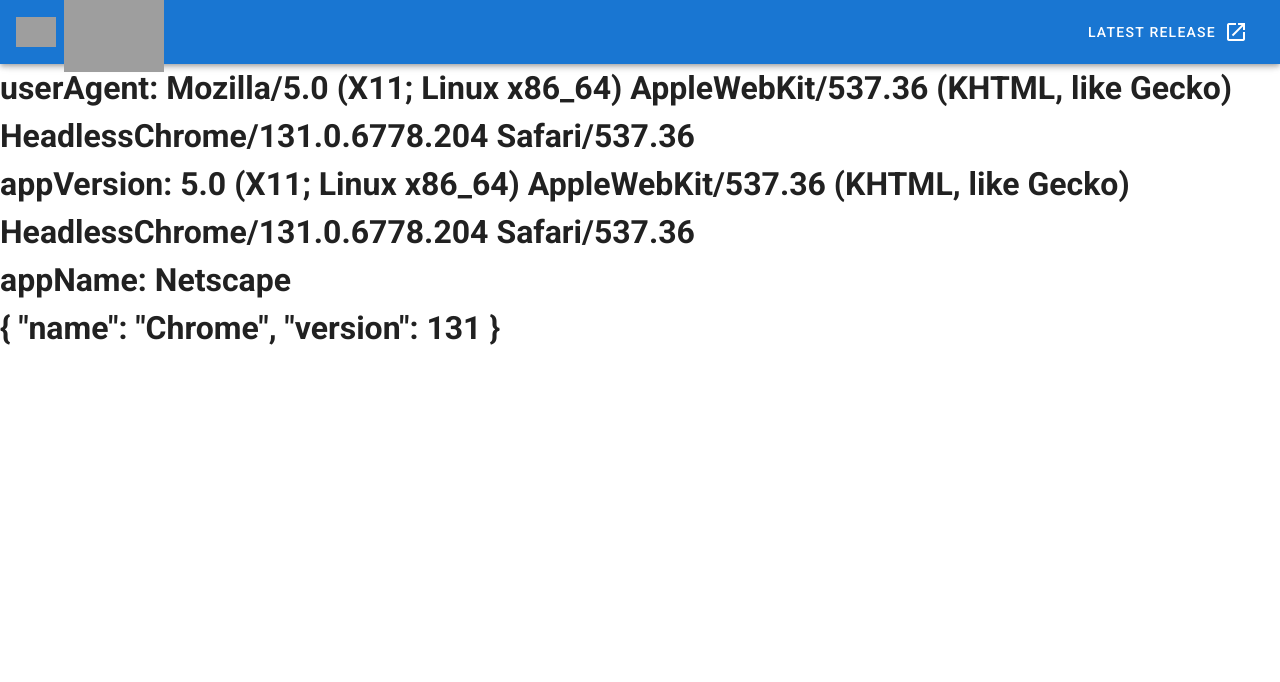
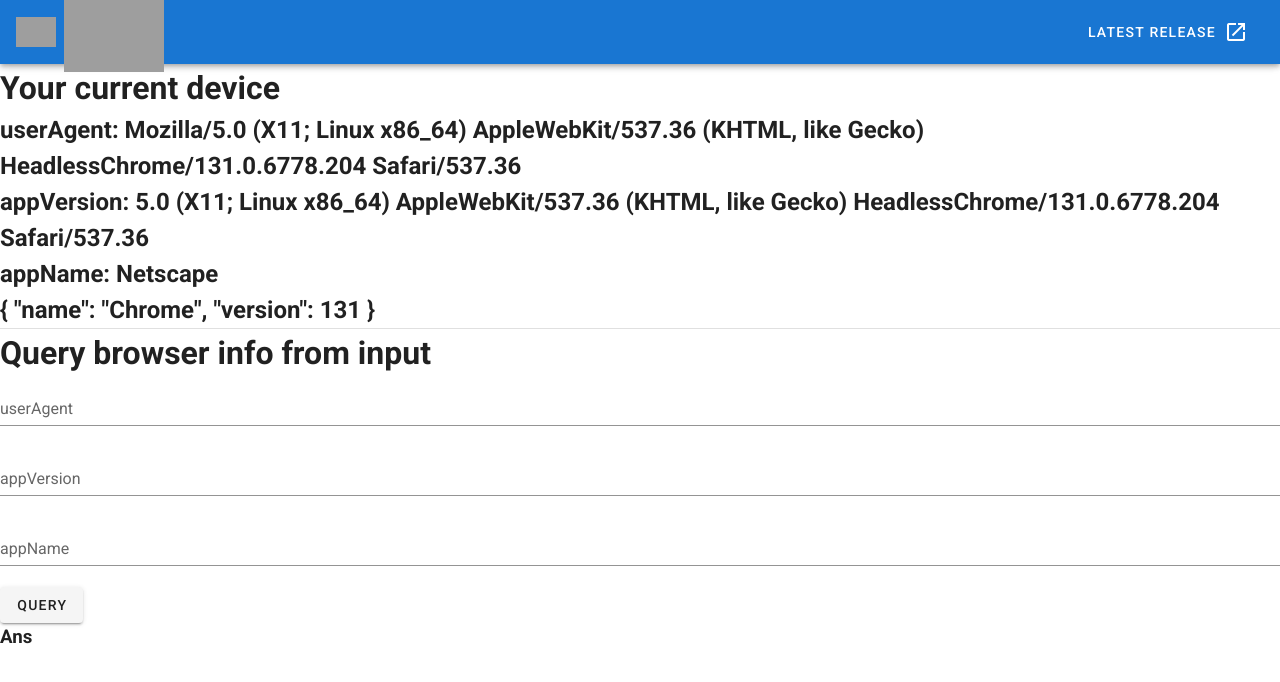
Before and after one commit to MuhdNurKamal/browser-info, a Vue app: page / in a window 1280 px wide. Shown: the top 682 px of the page. Built offline with nearby package versions, Linux system fonts and the light colour scheme; grey boxes are pictures that could not be loaded.

Commit message:
Add query

```diff
--- a/src/components/HelloWorld.vue
+++ b/src/components/HelloWorld.vue
@@ -1,9 +1,17 @@
 <template>
   <div class="hello">
-    <h1>userAgent: {{ navigator.userAgent }}</h1>
-    <h1>appVersion: {{ navigator.appVersion }}</h1>
-    <h1>appName: {{ navigator.appName }}</h1>
-    <h1>{{ info }}</h1>
+    <h1>Your current device</h1>
+    <h2>userAgent: {{ navigator.userAgent }}</h2>
+    <h2>appVersion: {{ navigator.appVersion }}</h2>
+    <h2>appName: {{ navigator.appName }}</h2>
+    <h2>{{ info }}</h2>
+    <v-divider></v-divider>
+    <h1>Query browser info from input</h1>
+    <v-text-field v-model="userAgent" label="userAgent"></v-text-field>
+    <v-text-field v-model="appVersion" label="appVersion"></v-text-field>
+    <v-text-field v-model="appName" label="appName"></v-text-field>
+    <v-btn @click="handleQuery">Query</v-btn>
+    <h3>Ans {{ ans }}</h3>
   </div>
 </template>
 
@@ -17,7 +25,30 @@
     msg: String,
   },
   data: () => {
-    return { info, navigator: navigator };
+    return {
+      info,
+      navigator: navigator,
+      userAgent: "",
+      appVersion: "",
+      appName: "",
+      ans: "",
+    };
+  },
+  methods: {
+    handleQuery: function() {
+      const nav = {
+        userAgent: this.userAgent,
+        appName: this.appName,
+        appVersion: this.appVersion,
+      };
+      this.ans = getBrowserInfo(nav);
+    },
   },
 };
 </script>
+
+<style scoped>
+div {
+  justify-content: center;
+}
+</style>
--- a/src/utils.ts
+++ b/src/utils.ts
@@ -1,33 +1,43 @@
-export function getBrowserInfo() {
-    if (!navigator || !navigator.userAgent) {
-        return ""
+export function getBrowserInfo(navInput: Navigator) {
+  let nav = navigator;
+  if (navInput) {
+    nav = navInput;
   }
-    var userAgent = navigator.userAgent;
-    var matches = userAgent.match(/(opera|chrome|safari|firefox|msie|trident(?=\/))\/?\s*(\d+)/i) || [];
+  if (!nav || !nav.userAgent) {
+    return "";
+  }
+  var userAgent = nav.userAgent;
+  var matches =
+    userAgent.match(
+      /(opera|chrome|safari|firefox|msie|trident(?=\/))\/?\s*(\d+)/i
+    ) || [];
   var temp;
 
   if (/trident/i.test(matches[1])) {
     temp = /\brv[ :]+(\d+)/g.exec(userAgent) || [];
     return {
-            name: 'IE',
-            version: parseInt(temp[1])
+      name: "IE",
+      version: parseInt(temp[1]),
+    };
   }
-    }
-    if (matches[1] === 'Chrome') {
+  if (matches[1] === "Chrome") {
     temp = userAgent.match(/\b(OPR|Edge)\/(\d+)/);
     if (temp != null) {
       return {
         name: temp[0],
-                version: parseInt(temp[1])
+        version: parseInt(temp[1]),
+      };
     }
   }
-    }
-    matches = matches[2] ? [matches[1], matches[2]] : [navigator.appName, navigator.appVersion, '-?'];
-    if ((temp = userAgent.match(/version\/(\d+)/i)) != null) matches.splice(1, 1, temp[1]);
+  matches = matches[2]
+    ? [matches[1], matches[2]]
+    : [nav.appName, nav.appVersion, "-?"];
+  if ((temp = userAgent.match(/version\/(\d+)/i)) != null)
+    matches.splice(1, 1, temp[1]);
   return {
     name: matches[0],
-        version: parseInt(matches[1])
-    }
+    version: parseInt(matches[1]),
+  };
 }
 
 export function getNavigator() {
@@ -35,6 +45,6 @@
     userAgent: navigator.userAgent,
     appVersion: navigator.appVersion,
     appName: navigator.appName,
-    }
+  };
   return x;
 }
```
Lines whose indentation alone changed are shown as unchanged.
